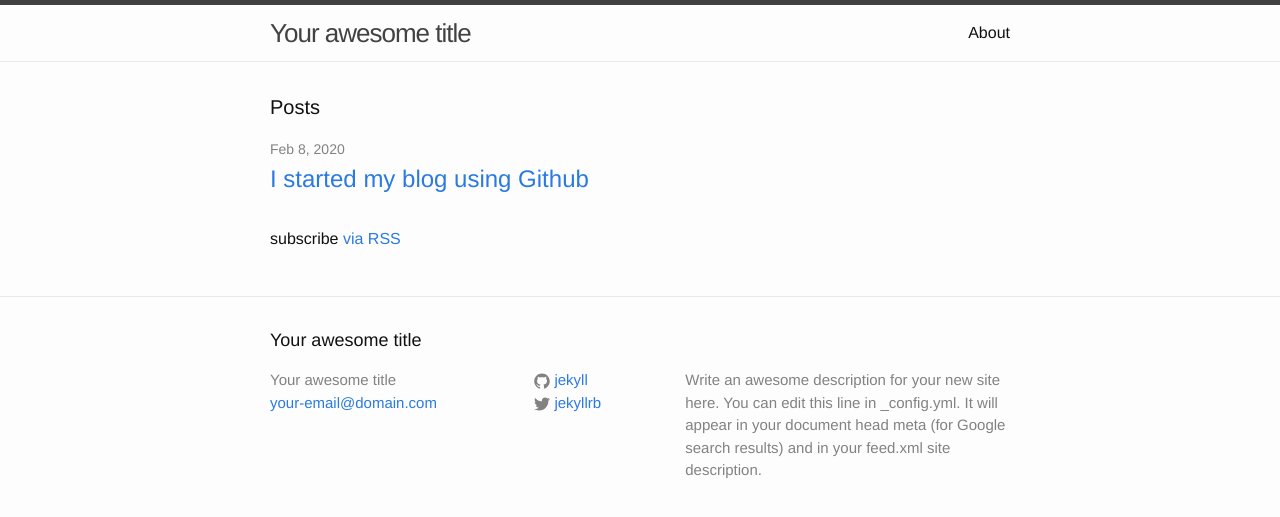
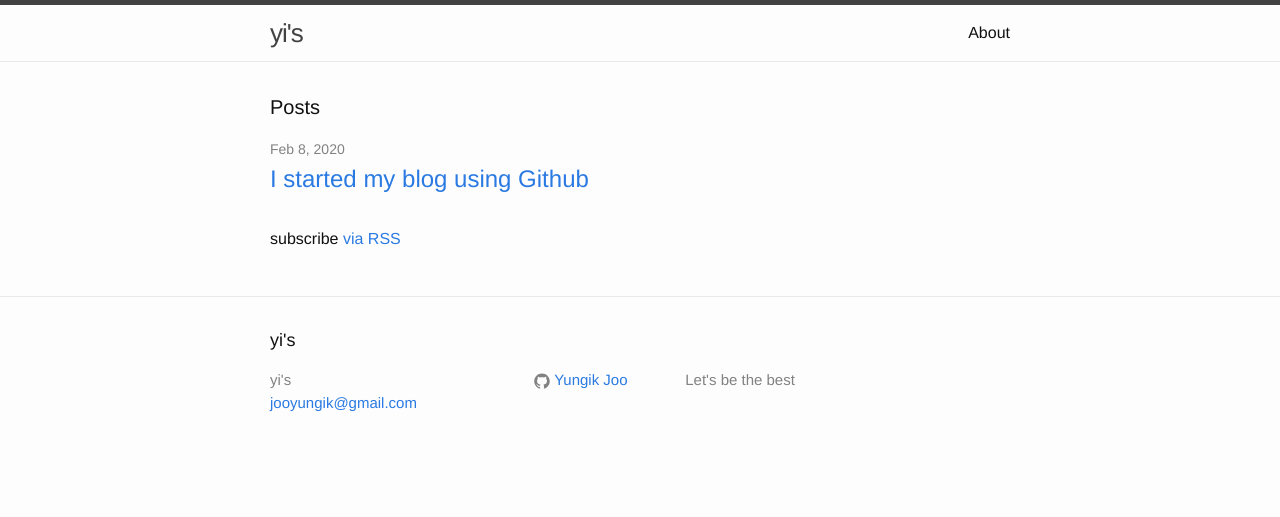
Before and after one commit to Terry-Joo/yungik.github.io, a Jekyll site: the page built from index.html, in a window 1280 px wide. Shown: the top 517 px of the page. Built offline with Jekyll 4.4.1, drawn with Linux system fonts in a browser that asks for light colours.

Commit message:
FIX conf

```diff
--- a/_config.yml
+++ b/_config.yml
@@ -6,16 +6,14 @@
 # 'jekyll serve'. If you change this file, please restart the server process.
 
 # Site settings
-title: Your awesome title
-email: your-email@domain.com
+title: yi's
+email: jooyungik@gmail.com
 description: > # this means to ignore newlines until "baseurl:"
-  Write an awesome description for your new site here. You can edit this
-  line in _config.yml. It will appear in your document head meta (for
-  Google search results) and in your feed.xml site description.
+  Let's be the best
 baseurl: "" # the subpath of your site, e.g. /blog
-url: "http://yourdomain.com" # the base hostname & protocol for your site
-twitter_username: jekyllrb
-github_username:  jekyll
+url: "https://yungik.github.io" # the base hostname & protocol for your site
+# twitter_username: jekyllrb
+github_username:  Yungik Joo
 
 # Build settings
 markdown: kramdown
```
